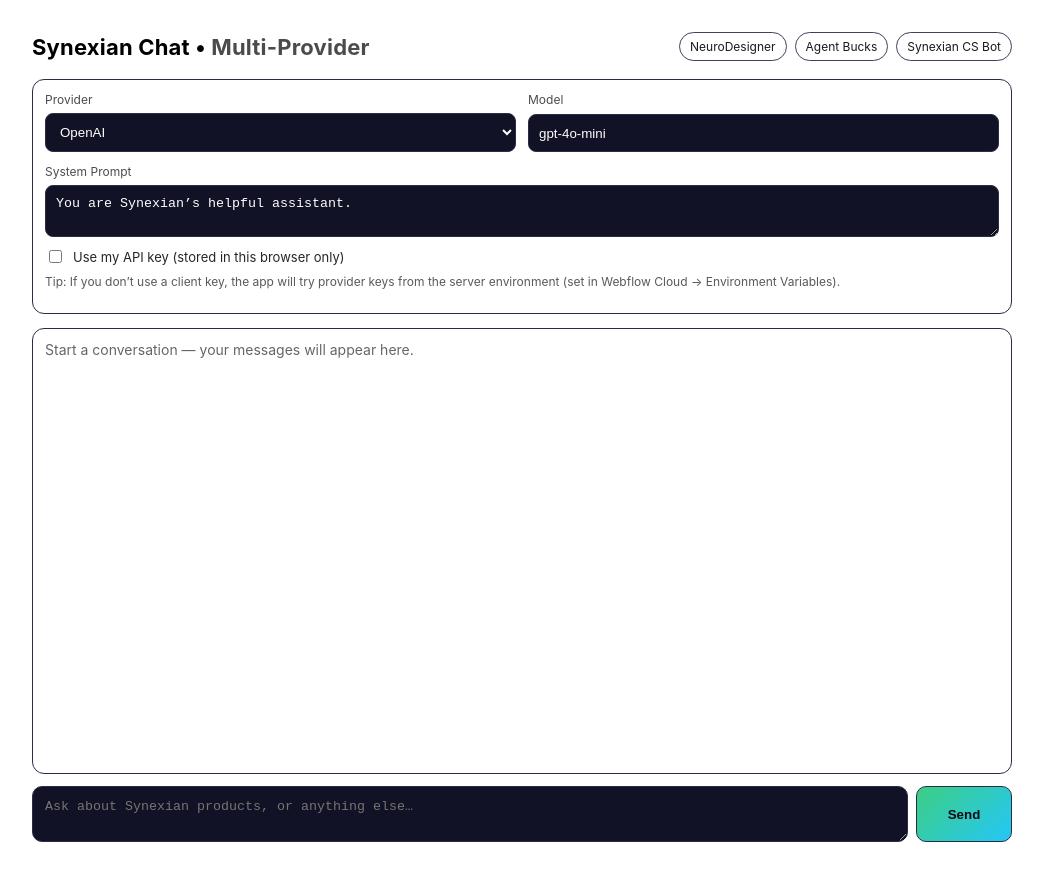
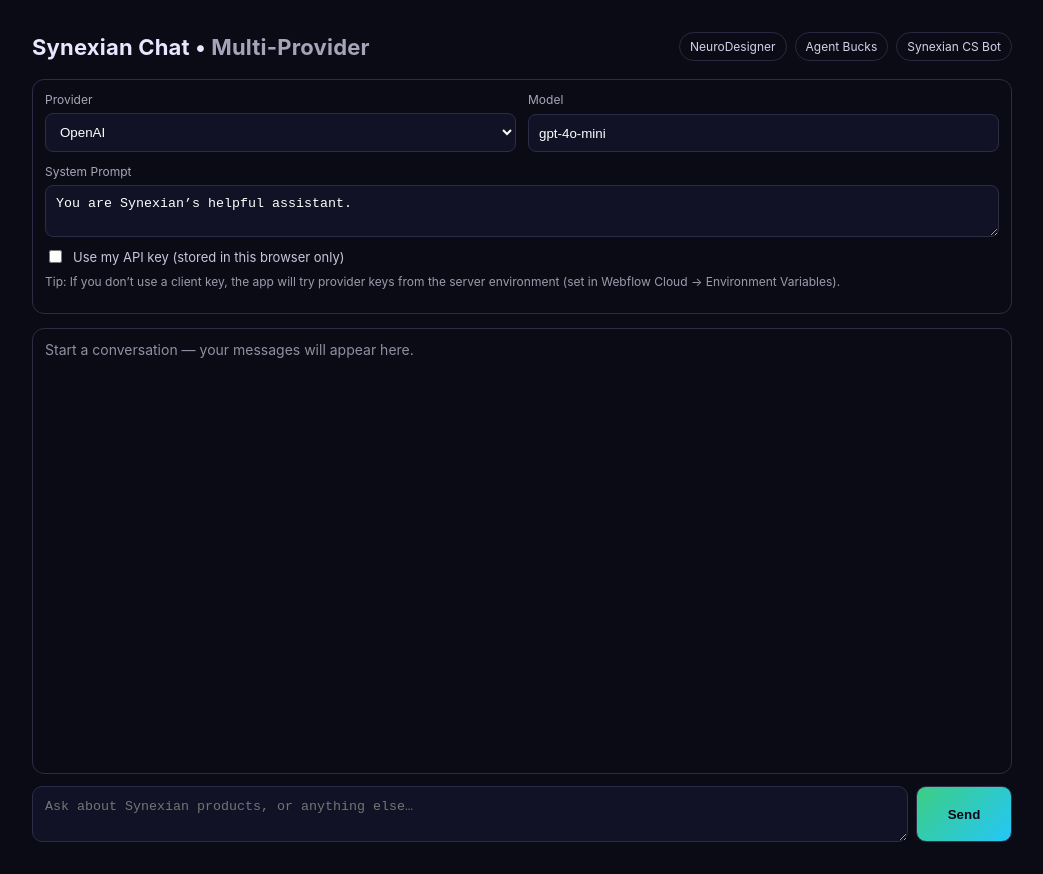
Before and after one commit to RyoK3N/synexian-webflow-smoketest, a Next.js app: page / in a window 1280 px wide. Shown: the whole page, without its empty margins (118-1161 px from the left). Built offline with nearby package versions, Linux system fonts and the light colour scheme.

Commit message:
Update layout.tsx

```diff
--- a/app/layout.tsx
+++ b/app/layout.tsx
@@ -1,12 +1,12 @@
 export const metadata = {
-  title: "Synexian – Webflow Cloud Smoke Test",
-  description: "Minimal Next.js app deployed via Webflow Cloud + GitHub."
+  title: "Synexian – Webflow Cloud Chat",
+  description: "Minimal multi-provider chatbot via Webflow Cloud + Next.js."
 };
 
 export default function RootLayout({ children }: { children: React.ReactNode }) {
   return (
     <html lang="en">
-      <body style={{ fontFamily: "Inter, system-ui, -apple-system, Segoe UI, Roboto, Arial, sans-serif", padding: 24 }}>
+      <body style={{ fontFamily: "Inter, system-ui, -apple-system, Segoe UI, Roboto, Arial, sans-serif", background: "#0b0b16", color: "#e7e7ff", padding: 24 }}>
         {children}
       </body>
     </html>
```
